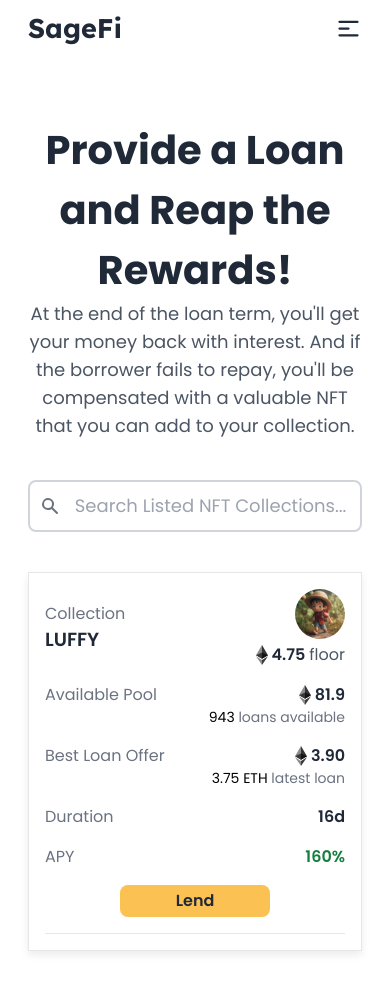
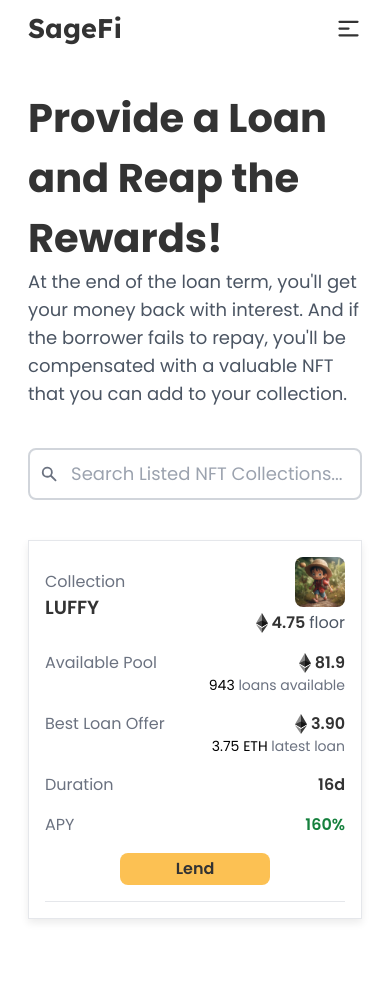
Before and after one commit to sem22-dev/NFT-LEND, a Next.js app: page /Lend in a window 390 px wide. Shown: the top 992 px of the page. After the commit the page ends 967 px from the top, so only its background shows below. Built offline with nearby package versions, Linux system fonts and the light colour scheme.

Commit message:
lendings modal

```diff
--- a/app/LandingPage/Landing.tsx
+++ b/app/LandingPage/Landing.tsx
@@ -8,7 +8,7 @@ export default function Home(){
     return(
 
         <div>
-            <div className="pt-10 px-7 hidden md:block lg:px-32 bg-center bg-cover bg-no-repeat sm:max-w-full h-[500px] lg:h-[700px] bg-blue-200 " style={{ backgroundImage: "url('/images/backgroundImage3.png')" }}>
+            <div className="pt-10 px-7 hidden md:block lg:px-32 bg-center bg-cover bg-no-repeat sm:max-w-full h-[500px] lg:h-[700px] " style={{ backgroundImage: "url('/images/backgroundImage3.png')" }}>
                     <div className=" container flex flex-col gap-16 xl:gap-10 mx-auto ">
 
                         <div className=" lg:text-[56px] text-[26px] font-bold text-center ">
--- a/app/Lend/loading.tsx
+++ b/app/Lend/loading.tsx
@@ -1,4 +1,4 @@
 export default function Loading() {
     // You can add any UI inside Loading, including a Skeleton.
-    return <h1 className=" text-green-900 h-screen pt-20 bg-slate-400 w-full text-center">Loading...</h1>
+    return <h1 className=" text-green-900 h-screen pt-20 bg-white w-full text-center">Loading...</h1>
   }
--- a/app/Lend/page.tsx
+++ b/app/Lend/page.tsx
@@ -1,97 +1,181 @@
+"use client"
+
 import Image from "next/image"
-import Navbar from "../Navbar/Navbar"
-
+import { useState } from "react";
+import Link from "next/link";
 
 export default function Lend(){
+
+    const [isModalVisible, setIsModalVisible] = useState(false);
+
+    function handleLendClick() {
+      setIsModalVisible(true);
+    }
+
+    function handleCloseModal() {
+        setIsModalVisible(false);
+      }
+
     return(
 
-       <div className="py-10">
-            <div className="px-7 md:px-16 font-poppins">
-                <div className="py-10 text-center">
+       <div className="py-2">
+            <div className="px-7 md:px-32 font-poppins">
+                <div className="py-10 text-left">
                     <h1 className="text-[40px] sm:text-[48px] font-extrabold">Provide a Loan and Reap the Rewards!</h1>
-                    <p className=" text-gray-600 text-lg md:px-16">
+                    <p className=" text-gray-600 text-lg">
                         At the end of the loan term, you'll get your money back with interest. And if the borrower fails to repay, you'll be compensated with a valuable NFT that you can add to your collection.
                     </p>
                 </div>
                 {/* Searchbar */}
-
-                <form className="flex items-center">
+                    <form className="flex items-center w-full">
                         <label htmlFor="simple-search" className="sr-only">Search</label>
-                    <div className="relative  sm:w-1/2 mx-auto">
-                        <div className="absolute inset-y-0 left-0 flex items-center pl-3 pointer-events-none">
-                            <svg aria-hidden="true" className="w-5 h-5 focus:outline-none focus:text-bg  text-gray-500 dark:text-gray-400" fill="currentColor" viewBox="0 0 20 20" xmlns="http://www.w3.org/2000/svg"><path fill-rule="evenodd" d="M8 4a4 4 0 100 8 4 4 0 000-8zM2 8a6 6 0 1110.89 3.476l4.817 4.817a1 1 0 01-1.414 1.414l-4.816-4.816A6 6 0 012 8z" clip-rule="evenodd"></path></svg>
-                        </div>
-                        <input type="text" id="simple-search" className="bg-transparent border-2 border-gray-300  text-gray-900 text-lg focus:outline-none focus:border-header rounded-lg block w-full pl-10 p-2.5  dark:bg-header dark:border-gray-600 dark:placeholder-gray-400 dark:text-white dark:focus:ring-header dark:focus:border-orange-500" placeholder=" Search Listed NFT Collections... " required />
+                        <div className="flex gap-2 items-center bg-transparent border-2 border-gray-300  text-gray-900 text-lg focus-within:border-header rounded-lg w-full p-2.5 lg:w-1/2">
+                                <svg aria-hidden="true" className=" w-5 h-5 focus:outline-none focus:text-bg  text-gray-500 dark:text-gray-400" fill="currentColor" viewBox="0 0 20 20" xmlns="http://www.w3.org/2000/svg"><path fill-rule="evenodd" d="M8 4a4 4 0 100 8 4 4 0 000-8zM2 8a6 6 0 1110.89 3.476l4.817 4.817a1 1 0 01-1.414 1.414l-4.816-4.816A6 6 0 012 8z" clip-rule="evenodd"></path></svg>
+                            <input type="text" id="simple-search" className="bg-transparent text-lg focus:outline-none w-full" placeholder=" Search Listed NFT Collections... " required />
                         </div>
                     </form>
 
                 {/* for lg screen */}
                 <div className=" hidden lg:flex flex-col p-5 shadow-squareShadow my-10">
-                    <div className="flex border-b pb-4  text-gray-500 text-[16px] gap-10">
-                        <h1 className=" w-[300px] ">Collections</h1>
-                        <h1 className="  w-[180px]">Available Pool</h1>
-                        <h1 className="  w-[180px]">Best Loan Offer</h1>
-                        <h1 className="  w-[100px]">Duration</h1>
-                        <h1 className=" w-[100px]">APY</h1>
+                    <div className="flex border-b pb-4  text-gray-500 text-[16px] lg:gap-5 xl:gap-5">
+                        <h1 className=" lg:w-[250px] xl:w-[300px]  ">Collections</h1>
+                        <h1 className="  lg:w-[150px] xl:w-[180px] ">Available Pool</h1>
+                        <h1 className="  lg:w-[150px] xl:w-[180px] ">Best Loan Offer</h1>
+                        <h1 className="  lg:[80px] xl:w-[100px] ">Duration</h1>
+                        <h1 className=" lg:[80px] xl:w-[100px] ">APY</h1>
                     </div>
 
-                    <div className=" py-4 border-b flex  items-center text-black font-semibold text-[19px] gap-10">
-                        <div className=" w-[300px]  flex items-center gap-4">
-                            <Image src="/images/luffy.png" width="70" height="70" alt="nft" className="rounded-full" />
+                    <div className=" py-4 border-b flex  items-center text-black font-semibold text-[19px] gap-5">
+                        <div className=" w-[300px]   flex items-center gap-4">
+                            <Image src="/images/luffy.png" width="70" height="70" alt="nft" className="rounded-lg" />
                             <h1>LUFFY <br /><span className="text-base flex items-center gap-1"><Image src="/images/ethereum.svg" alt="eth" height="12" width="15" className=" rounded-full" /> 4.75  <span className=" font-medium text-gray-600">floor</span></span></h1>
                         </div>
-                        <div className=" w-[180px]">
+                        <div className=" w-[180px] ">
                             <h1 className="flex  gap-1 items-center"><Image src="/images/ethereum.svg" alt="eth" height="12" width="15" className=" rounded-full" /> 981.9 </h1>
                             <span className="text-[14px] font-medium text-gray-500"><span className="text-black">943</span> loans available</span>
                         </div>
-                        <div className=" w-[180px]">
+                        <div className=" w-[180px] ">
                             <h1 className="flex  gap-1 items-center"><Image src="/images/ethereum.svg" alt="eth" height="12" width="15" className=" rounded-full" /> 3.90 </h1>
                             <span className="text-[14px] font-medium text-gray-500"><span className="text-black">3.75 ETH </span>latest loan</span>
                         </div>
-                        <h1 className=" flex w-[100px]">16d</h1>
-                        <h1 className=" w-[100px] text-green-700 ">160%</h1>
-                        <button className="rounded-lg px-6 py-1 bg-header hover:border-transparent">Lend</button>
+                        <h1 className=" flex w-[100px] ">16d</h1>
+                        <h1 className=" w-[100px]  text-green-700 ">160%</h1>
+                        <button className="rounded-lg  px-6 py-1 bg-header text-white hover:text-black hover:bg-headerDark" onClick={handleLendClick}>Lend</button>
+
+                        {/* Lending Modal */}
+                        {isModalVisible &&
+                        (
+                            <div className="fixed inset-0 bg-black bg-opacity-50 flex items-center justify-center" onClick={handleCloseModal}>
+                            <div className="bg-white p-0 w-[700px] rounded-lg shadow-lg" onClick={(event) => event.stopPropagation()}>
+                                <div className="flex p-4 gap-8">
+                                    <Image src="/images/luffy.png" alt="luffy" width={350} height={200} className=" bg-cover h-[400px]"/>
+                                    <div className="w-full flex flex-col gap-2">
+                                        <div className="flex justify-between p-1">
+                                            <div className="flex flex-col gap-2">
+                                                <h1 className="font-light  text-xl">NFT Info</h1>
+                                                <div className="flex flex-col gap-0">
+                                                    <h1 className="font-medium text-lg">#456789</h1>
+                                                    <Link href="/" className="text-header font-medium text-base">One Piece</Link>
+                                                </div>
                                             </div>
 
+
+                                            {/* etherscan,opensea links and floor */}
+                                            <div className="flex gap-3 flex-col items-center">
+                                                <div className="flex gap-2">
+                                                    <div className="tooltip tooltip-info font-light" data-tip="View on Etherscan.io">
+                                                        <Link href="/">
+                                                            <Image src="/images/etherscan.svg" alt="ether" width={25} height={25}/>
+                                                        </Link>
+                                                    </div>
+                                                    <div className="tooltip tooltip-info font-light" data-tip="View on Opensea.io">
+                                                        <Link href="/">
+                                                            <Image src="/images/opensea.svg" alt="ether" width={25} height={25}/>
+                                                        </Link>
+                                                    </div>
+                                                </div>
+                                                <div className="font-light flex flex-col items-end">
+                                                    <h1 className="font-light text-gray-500 text-base">Floor</h1>
+                                                    <h1 className="font-semibold">5 ETH</h1>
+                                                </div>
+                                            </div>
+                                        </div>
+
+                                        <div className="flex border-b justify-between w-full p-1 pb-2">
+                                            <div className="flex flex-col">
+                                                    <h1 className="font-light text-gray-500 text-base">APY</h1>
+                                                    <h1 className="font-bold text-green-600 text-lg ">120%</h1>
+                                            </div>
+                                            <div className="flex flex-col items-end">
+                                                    <h1 className="font-light text-gray-500 text-base">Duration</h1>
+                                                    <h1 className="font-bold text-lg ">30D</h1>
+                                            </div>
+                                        </div>
+                                        {/* Offer amount input  */}
+                                        <div className="flex flex-col gap-10 items-center">
+                                            <div className="flex items-start justify-between">
+                                                <div className="w-1/2">
+                                                    <span className="text-md font-light text-gray-500">Offer Amount</span>
+                                                    <div className="flex items-center rounded-lg border-2 border-transparent bg-gray-100 p-2 focus-within:text-headerDark focus-within:border-2 focus:outline-none focus:ring-2 focus:ring-blue-500 focus-within:border-blue-500 ">
+                                                        <h1 className="  font-light  text-s">ETH</h1>
+                                                        <input type="text" className="w-full tracking-widest bg-transparent valid:text-headerDark px-1 py-1 rounded-sm outline-none" />
+                                                    </div>
+                                                    <p className="text-xs font-light text-gray-400">Best Offer : 0.3 ETH</p>
+                                                </div>
+                                                <div className="items-end flex gap-4 flex-col">
+                                                    <span className="text-md font-light text-gray-500">Total Interest</span>
+                                                    <span className="text-lg font-bold">ETH 0.2</span>
+                                                </div>
+                                            </div>
+                                            <button className="p-4 w-full bg-header hover:bg-headerDark text-white hover:text-black rounded-lg">Place Offer</button>
+                                        </div>
+                                    </div>
+                                </div>
+                            </div>
+                            </div>
+                        )
+                        }
+
+                    </div>
                 </div>
 
                 {/* For screens smaller than lg */}
 
                 <div className=" p-4 lg:hidden border shadow-squareShadow my-10">
                     <div className="flex flex-col gap-0 border-b md:px-24 pb-4">
-                        <div className="flex w-full justify-between sm:px-14   pb-4 items-center">
+                        <div className="flex w-full justify-between  pb-4 items-center">
                             <div className="flex justify-start flex-col">
                                     <h1 className=" text-gray-500 text-[16px] w-[150px] ">Collection</h1>
                                     <h1 className="text-[19px] font-semibold ">LUFFY</h1>
                             </div>
                             <div className="flex flex-col justify-center items-end gap-1">
-                                <Image src="/images/luffy.png" width="50" height="50" alt="nft" className="rounded-full" />
+                                <Image src="/images/luffy.png" width="50" height="50" alt="nft" className="rounded-lg" />
                                 <span className="text-base font-semibold flex items-center gap-1"><Image src="/images/ethereum.svg" alt="eth" height="12" width="12" className=" rounded-full" /> 4.75  <span className=" font-medium text-gray-600">floor</span></span>
                             </div>
                         </div>
-                        <div className="flex w-full justify-between sm:px-14  pb-4 ">
+                        <div className="flex w-full justify-between pb-4 ">
                             <h1 className=" text-gray-500 text-[16px] w-[150px] ">Available Pool</h1>
                             <div className="flex flex-col items-end">
                                 <h1 className="flex  gap-1 items-center font-semibold "><Image src="/images/ethereum.svg" alt="eth" height="12" width="12" className=" rounded-full" />81.9 </h1>
                                 <span className="text-[14px] font-medium text-gray-500"><span className="text-black">943</span> loans available</span>
                             </div>
                         </div>
-                        <div className="flex w-full justify-between sm:px-14  pb-4 ">
+                        <div className="flex w-full justify-between pb-4 ">
                             <h1 className=" text-gray-500 text-[16px] w-[150px] ">Best Loan Offer</h1>
                             <div className="flex flex-col items-end">
                                 <h1 className="flex  gap-1 items-center font-semibold "><Image src="/images/ethereum.svg" alt="eth" height="12" width="12" className=" rounded-full" />3.90 </h1>
                                 <span className="text-[14px] font-medium text-gray-500"><span className="text-black">3.75 ETH</span> latest loan</span>
                             </div>
                         </div>
-                        <div className="flex w-full justify-between sm:px-14  pb-4 ">
+                        <div className="flex w-full justify-between pb-4 ">
                             <h1 className=" text-gray-500 text-[16px] w-[150px] ">Duration</h1>
                             <h1 className="flex font-semibold  gap-1 ">16d</h1>
                         </div>
-                        <div className="flex w-full justify-between sm:px-14  pb-4">
+                        <div className="flex w-full justify-between pb-4">
                             <h1 className=" text-gray-500 text-[16px] w-[150px] ">APY</h1>
                             <h1 className="flex font-semibold text-green-700 gap-1 ">160%</h1>
                         </div>
-                        <button className="rounded-lg mx-auto w-1/2 px-6 py-1 bg-header font-semibold hover:border-transparent">Lend</button>
+                        <button className="rounded-lg mx-auto w-1/2 px-6 py-1 bg-header font-semibold hover:border-transparent" onClick={handleLendClick}>Lend</button>
                     </div>
 
                 </div>
--- a/app/Loan/loading.tsx
+++ b/app/Loan/loading.tsx
@@ -1,4 +1,4 @@
 export default function Loading() {
     // You can add any UI inside Loading, including a Skeleton.
-    return <h1 className=" text-green-900 h-screen pt-20 bg-slate-400 w-full text-center">Loading...</h1>
+    return <h1 className=" text-green-900 h-screen pt-20 bg-white w-full text-center">Loading...</h1>
   }
--- a/app/Navbar/Navbar.tsx
+++ b/app/Navbar/Navbar.tsx
@@ -103,7 +103,7 @@ export default function Navbar(){
             {/* Mobile */}
            <div className={` w-screen lg:hidden z-20 absolute top-0 left-0  `}>
 
-                <div className={` bg-white flex justify-between items-center px-7 py-2 md:px-16 lg:px-24`}>
+                <div className={` bg-white flex justify-between items-center px-7 py-2 md:px-32 lg:px-24`}>
                 <Link href="/" className=" text-[27px] font-extrabold ">SageFi</Link>
                     <HiOutlineMenuAlt1 fontSize={27} onClick={() => setToggleMenu(!toggleMenu)}/>
                 </div>
--- a/app/Process/loading.tsx
+++ b/app/Process/loading.tsx
@@ -1,4 +1,4 @@
 export default function Loading() {
     // You can add any UI inside Loading, including a Skeleton.
-    return <h1 className=" text-green-900 h-screen pt-20 bg-slate-400 w-full text-center">Loading...</h1>
+    return <h1 className=" text-green-900 h-screen pt-20 bg-white w-full text-center">Loading...</h1>
   }
--- a/app/blogs/loading.tsx
+++ b/app/blogs/loading.tsx
@@ -1,4 +1,4 @@
 export default function Loading() {
     // You can add any UI inside Loading, including a Skeleton.
-    return <h1 className=" text-green-900 h-screen pt-20 bg-slate-400 w-full text-center">Loading...</h1>
+    return <h1 className=" text-green-900 h-screen pt-20 bg-white w-full text-center">Loading...</h1>
   }
--- a/app/globals.css
+++ b/app/globals.css
@@ -21,7 +21,3 @@ body {
   max-width: 100vw;
   overflow-x: hidden;
 }
-
-/* .menu  {
-  @apply
-} */
--- a/tailwind.config.js
+++ b/tailwind.config.js
@@ -16,6 +16,7 @@ module.exports = {
         'bg2': '#06090E',
         'bg3': '#161F31',
         'header' : '#FCC153',
+        'headerDark': '#f7b200',
         'littleBlack' : "#00000090",
         'discord' : "#5865f2",
         'twitter' : "#1DA1F2",
@@ -33,5 +34,31 @@ module.exports = {
       }
     },
   },
+  daisyui: {
+    themes: [
+      {
+        mytheme: {
+
+"primary": "#570DF8",
+
+"secondary": "#F000B8",
+
+"accent": "#37CDBE",
+
+"neutral": "#3D4451",
+
+"base-100": "#FFFFFF",
+
+"info": "#3ABFF8",
+
+"success": "#36D399",
+
+"warning": "#FBBD23",
+
+"error": "#F87272",
+        },
+      },
+    ],
+  },
   plugins: [require("daisyui")],
 }
```
Also changed, not shown: public/images/etherscan.svg (added), public/images/opensea.svg (added). Lines whose indentation alone changed are shown as unchanged.
